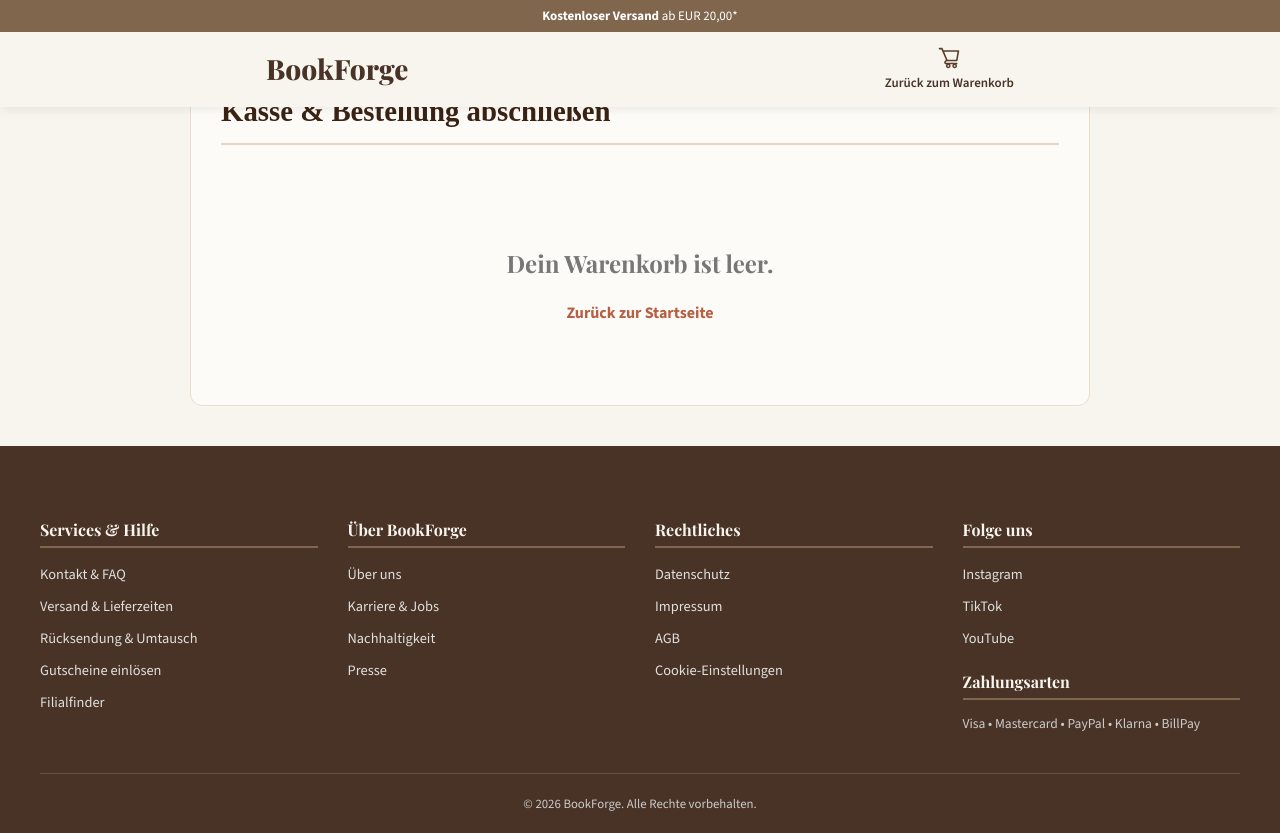
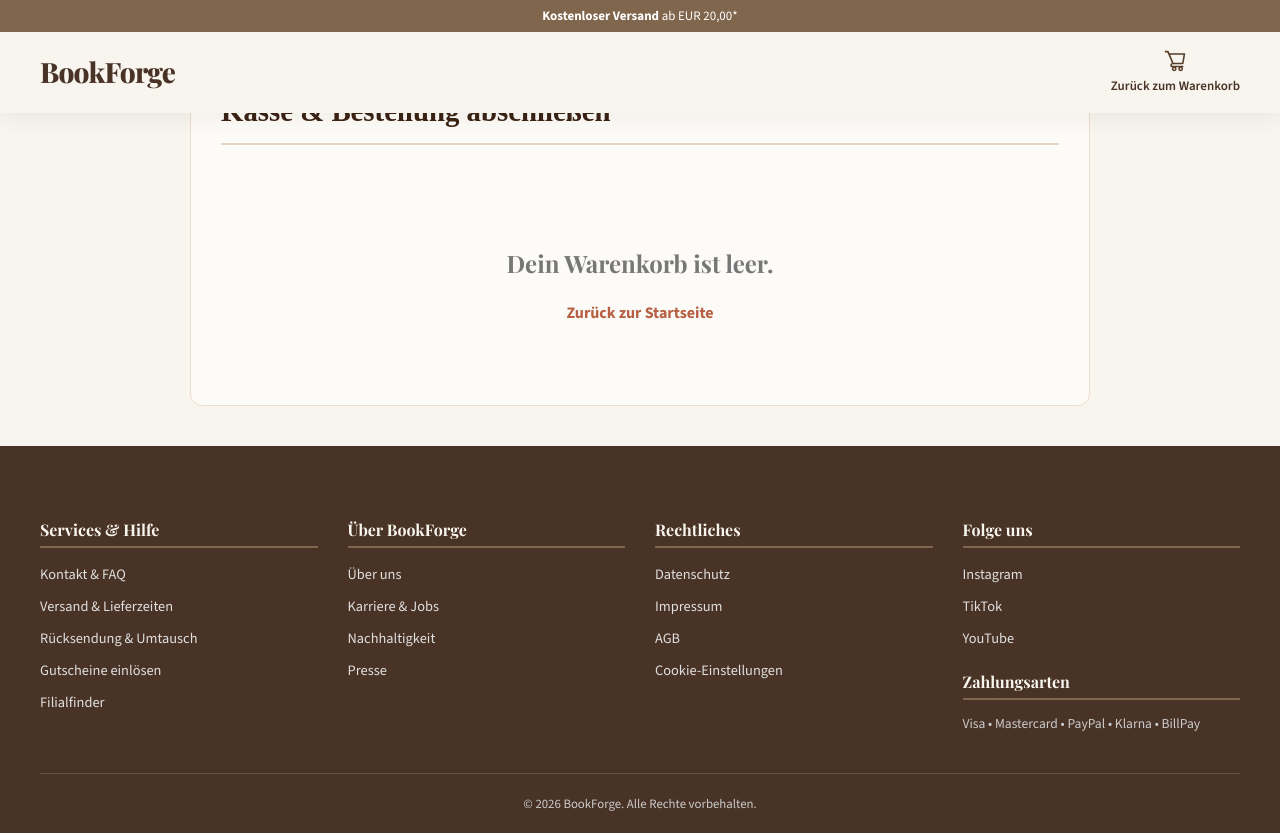
Before and after one commit to Damien159/BookForge, a React (Vite) app: page /checkout in a window 1280 px wide. Built offline with nearby package versions, Linux system fonts and the light colour scheme.

Commit message:
style: modernize header and search navigation

```diff
--- a/src/styles/main.css
+++ b/src/styles/main.css
@@ -155,14 +155,43 @@ header {
    4. HAUPTHEADER UND LOGO
    ========================================================= */
 
+
 .main-header {
   display: flex;
-  justify-content: space-around;
+  justify-content: space-between;
   align-items: center;
-  gap: 24px;
-  padding: 15px 40px;
+  gap: 28px;
+  padding: 18px 40px;
   background-color: var(--background);
 }
+
+.logo {
+  flex-shrink: 0;
+  color: var(--primary);
+  font-family: var(--font-heading);
+  font-size: 30px;
+  font-weight: 700;
+  letter-spacing: -0.8px;
+  text-decoration: none;
+  transition: color var(--transition-fast);
+}
+
+.logo:hover {
+  color: var(--accent);
+}
+
+header {
+  position: fixed;
+  top: 0;
+  left: 0;
+  width: 100%;
+  display: flex;
+  flex-direction: column;
+  background-color: var(--background);
+  box-shadow: 0 4px 20px rgba(45, 32, 23, 0.07);
+  z-index: 1000;
+}
+
 
 .logo {
   flex-shrink: 0;
@@ -176,6 +205,7 @@ header {
    5. SUCHLEISTE
    ========================================================= */
 
+
 .search-container {
   display: flex;
   align-items: center;
@@ -184,9 +214,19 @@ header {
   min-width: 0;
   overflow: hidden;
   background-color: var(--surface);
-  border: 1px solid var(--secondary);
+  border: 1px solid var(--border-color);
   border-radius: var(--radius-pill);
-}
+  box-shadow: var(--shadow-sm);
+  transition:
+    border-color var(--transition-fast),
+    box-shadow var(--transition-fast);
+}
+
+.search-container:focus-within {
+  border-color: var(--accent);
+  box-shadow: 0 0 0 3px rgba(182, 95, 67, 0.12);
+}
+
 
 .category-select {
   padding: 10px 15px;
```
